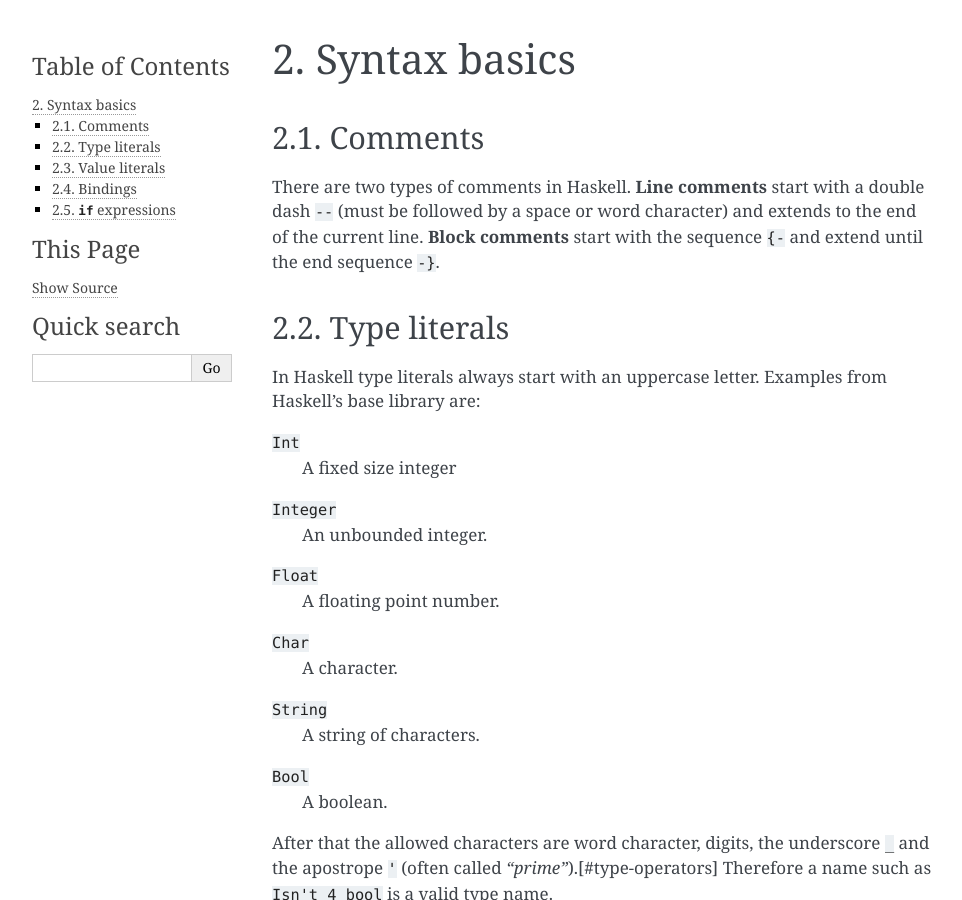
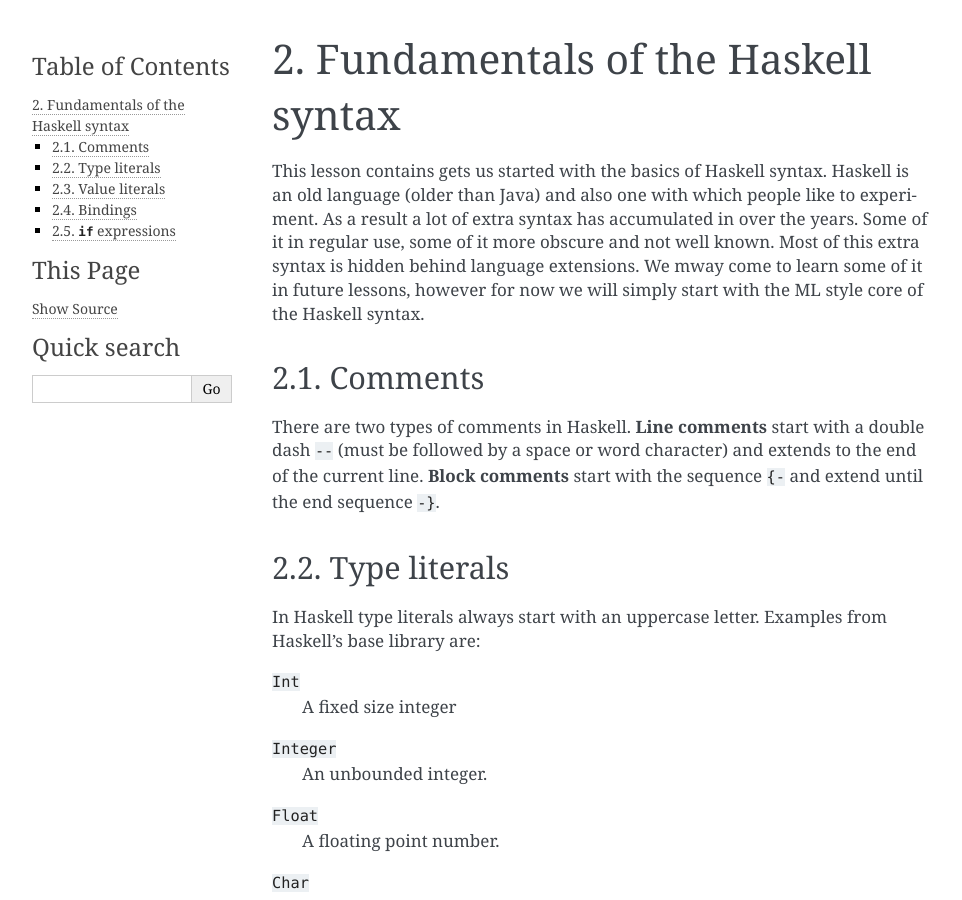
Before and after one commit to fsr/haskell-lessons, a Sphinx documentation site: the page built from script/source/syntax.rst, in a window 1280 px wide and 900 px high. Shown: the whole window, without its empty margins (148-1110 px from the left). Built offline with Sphinx 7.4.7, drawn with Linux system fonts in a browser that asks for light colours; some of the changed text lies outside the part shown.

Commit message:
Restructuring to make it more teaching like
Added info about hackage, stackage and hoogle
Added section on editors

```diff
--- a/script/source/index.rst
+++ b/script/source/index.rst
@@ -11,11 +11,8 @@
    :caption: Capters:
    :numbered:
 
-   compiler
+   tools
    syntax
-   functions
-   types
-   build-tools
    exercises/index
 
 
--- a/script/source/syntax.rst
+++ b/script/source/syntax.rst
@@ -1,8 +1,16 @@
 
 .. _syntax:
 
-Syntax basics
-=============
+Fundamentals of the Haskell syntax
+==================================
+
+This lesson contains gets us started with the basics of Haskell syntax.
+Haskell is an old language (older than Java) and also one with which people like to experiment.
+As a result a lot of extra syntax has accumulated in over the years.
+Some of it in regular use, some of it more obscure and not well known.
+Most of this extra syntax is hidden behind language extensions.
+We mway come to learn some of it in future lessons, however for now we will simply start with the ML style core of the Haskell syntax.
+
 
 .. _comments:
 
@@ -62,7 +70,9 @@
 
     ``'a'``, ``'H'``, ``'5'``, ``'.'``.
 
-    The escape character ``\`` is used to produce special values, such as the newline character (``\n``).
+    The escape character ``\`` is used to produce special values, such as the newline character (``'\n'``)
+    For a literal ``\`` character use ``'\\'``.
+    For a literal ``'`` character use ``'\''``.
 
 Strings
     String literals are constructed by surrounding a sequence of characters or escape sequences with double quotes.
@@ -133,7 +143,7 @@
 ``if`` expressions
 ------------------
 
-In Haskell ``if`` is not a statement, but in expression, meaning that it returns a value.
+In Haskell ``if`` is not a statement, but an expression, meaning that it returns a value.
 Therefore ``if`` always has a type, and also always has an ``else`` case, which must return a value of the same type.
 For instance we can assign the result of ``if`` to a binding.
 
```
Also changed, not shown: script/source/tools.rst (added, +157 -0 lines).
